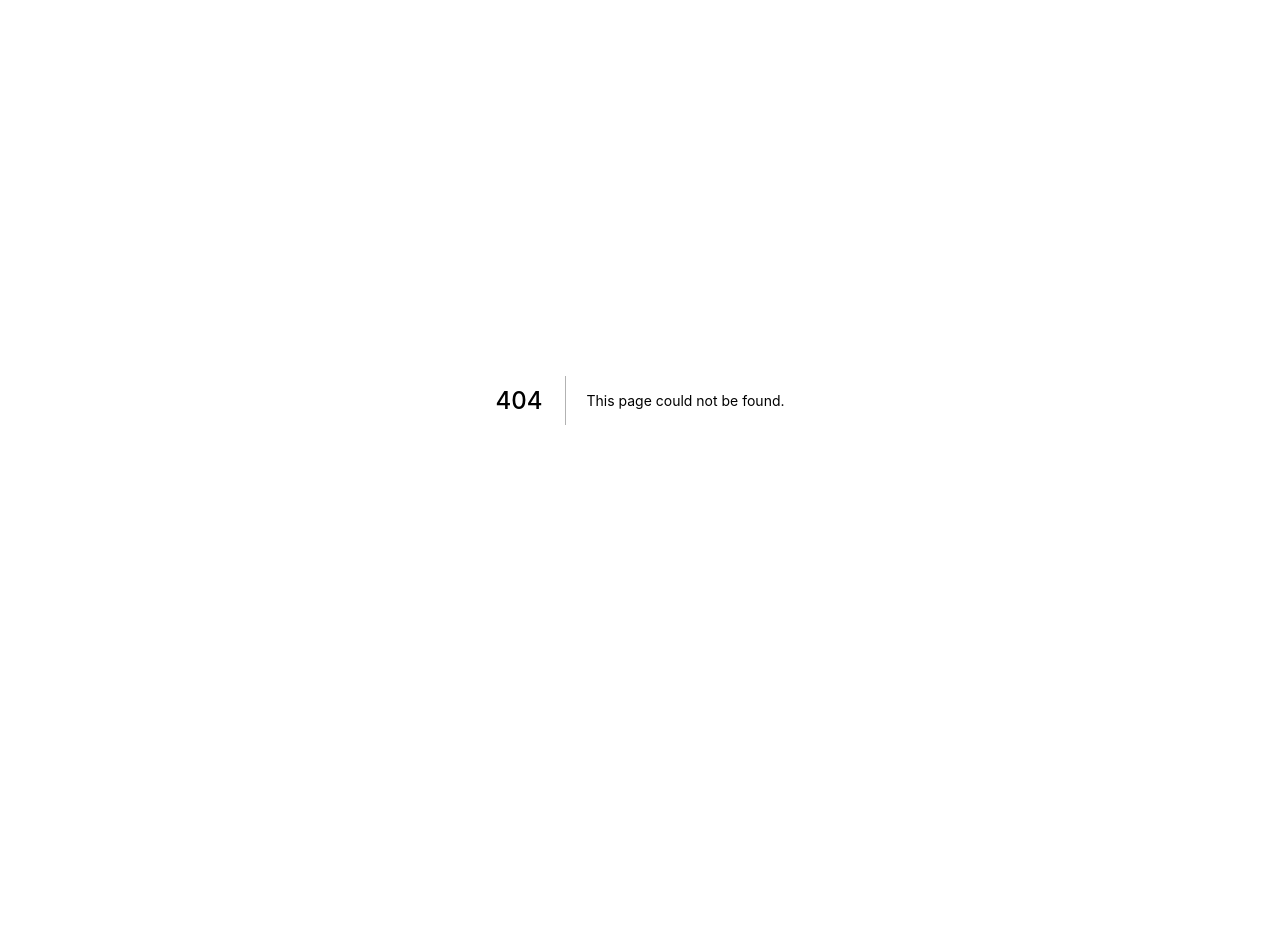
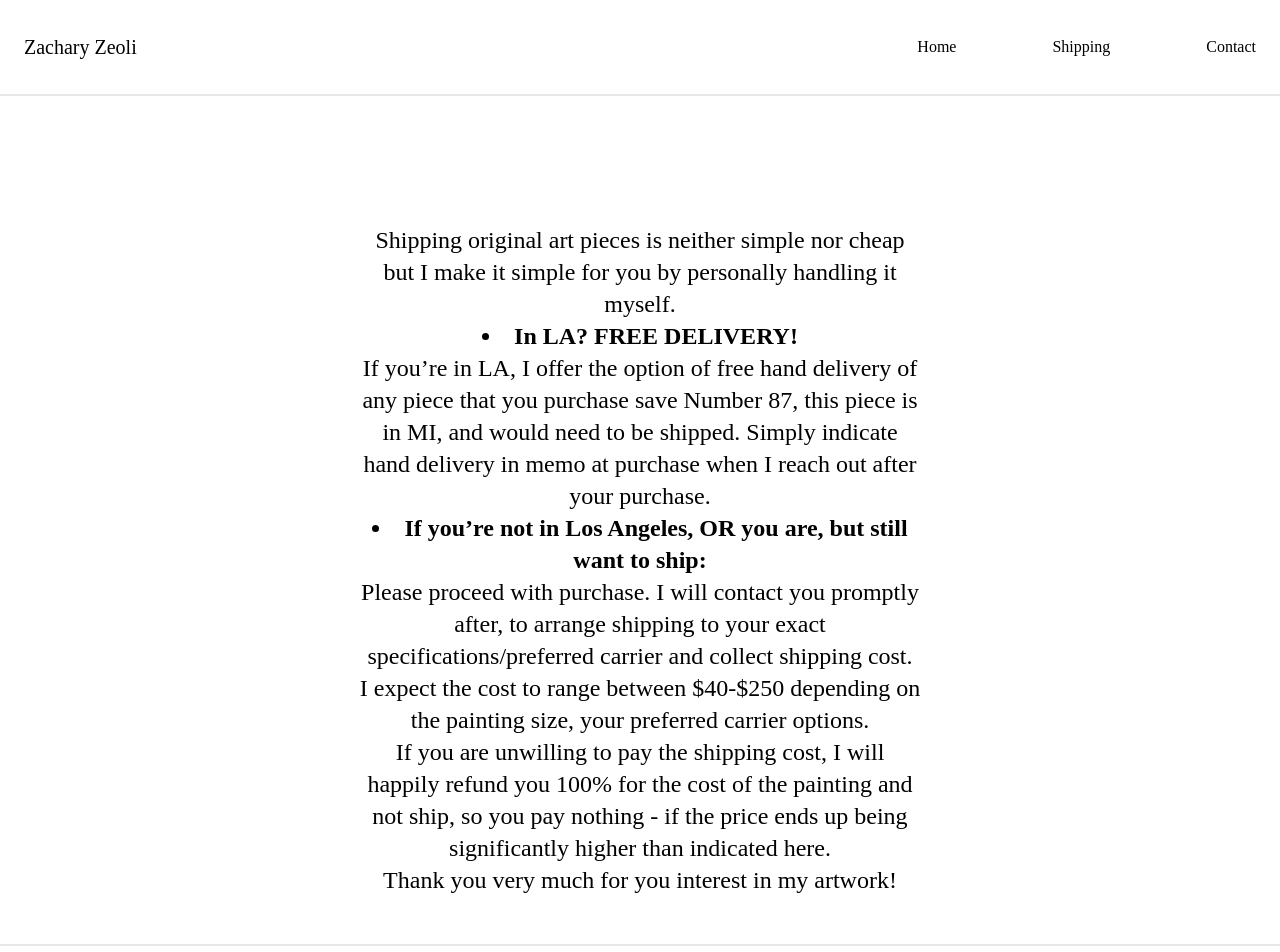
Before and after one commit to DesmonFur/zaksartstudio, a Next.js app: page /shipping in a window 1280 px wide. Before the commit this address had no page. Shown: the top 952 px of the page. Before the commit the page ends 800 px from the top, so only its background shows below. Built offline with nearby package versions, Linux system fonts and the light colour scheme; what tw-elements would draw is missing.

Commit message:
contact and shipping page

```diff
--- a/components/Contact/Contact.jsx
+++ b/components/Contact/Contact.jsx
@@ -9,7 +9,7 @@ function Contact() {
   if (state.succeeded) {
     return (
       <div className="flex h-screen ">
-        <span className="m-auto text-2xl tracking-[10px] text-gray-500 ">
+        <span className="m-auto text-center text-2xl tracking-[10px] text-[#F7AB0A] ">
           Your message has been received
         </span>
       </div>
@@ -24,8 +24,8 @@ function Contact() {
         <div className="relative  mt-4 flex max-w-7xl items-center  justify-evenly ">
           <div className="text-left  md:mt-12 md:mr-12  ">
             <img
-              src="https://images.unsplash.com/photo-1629627262826-7e2e7c4db12e?ixlib=rb-4.0.3&ixid=MnwxMjA3fDB8MHxwaG90by1wYWdlfHx8fGVufDB8fHx8&auto=format&fit=crop&w=687&q=80"
-              alt=""
+              src="https://res.cloudinary.com/notio/image/upload/v1677490573/zaksartstudio/contact_image_hma9y8.png"
+              alt="contact image"
               className="h-full w-full object-cover sm:h-full sm:w-full"
             />
             {/* <Image
@@ -43,23 +43,36 @@ function Contact() {
             </h4>
             <div className="flex flex-col space-y-10 ">
               <span className="">
-                Contact the artist by filling out the information below. You may
-                contact them through email or filling out the form below. Thanks
-                for reaching out!
+                Contact the artist by filling out the information below - he
+                will reply promptly by email.
               </span>
-              <span className=""></span>
+              <span className="">
+                Please reach out with questions regarding specific orders or
+                pieces, payment or shipping (click here for shipping policy).*
+              </span>
+              <span className="">
+                Please put the word “commission” in the subject line if you wish
+                to propose a commissioned piece, gallery show, public
+                mural/installation, or commercial work et al.
+              </span>
+              <span className="">
+                Whereas, if your inquiry is of a time sensitive issue please
+                copy and paste the following into the subject line:
+              </span>
               <address>
-                <a href="mailto:zakzeoli@gmail.com">zakzeoli@gmail.com</a>
+                {/* <a href="mailto:zakzeoli@gmail.com">zakzeoli@gmail.com</a> */}
+                zakzeoliart.com - *urgent customer need* He will get back to you
+                within 24 business hours.
               </address>
             </div>
           </div>
           <div className="">
             <form
-              className="contact-form mx-auto mt-12 flex  flex-col space-y-2"
+              className="contact-form mx-auto mt-12 flex  flex-col space-y-3"
               onSubmit={handleSubmit}
               action="https://formspree.io/f/moqboojv"
             >
-              <div className="flex space-x-2 ">
+              {/* <div className="flex space-x-2 ">
                 <input
                   placeholder="Name"
                   className="contact-input"
@@ -82,8 +95,50 @@ function Contact() {
                   field="email"
                   errors={state.errors}
                 />
+              </div> */}
+              <label> Name *</label>
+              <div className="flex space-x-2">
+                <div>
+                  <input name="first-name" className=" contact-input" />
+                  <label
+                    for="first-name"
+                    className="mt-1 inline-block text-sm text-white sm:text-xs"
+                  >
+                    First Name
+                  </label>
+                </div>
+                <div>
+                  <input name="first-name" className=" contact-input" />
+                  <label
+                    for="first-name"
+                    className="mt-1 inline-block text-sm text-white sm:text-xs"
+                  >
+                    Last Name
+                  </label>
+                </div>
               </div>
-              <input
+              <label for="email"> Your Email *</label>
+              <div>
+                <input
+                  name="email"
+                  className=" contact-input contact-full-width-input"
+                />
+              </div>
+              <label for="subject"> Subject Line *</label>
+              <div>
+                <input
+                  name="subject"
+                  className=" contact-input contact-full-width-input"
+                />
+              </div>
+              <label for="message">Message *</label>
+              <div>
+                <input
+                  className=" contact-input contact-full-width-input"
+                  name="message"
+                />
+              </div>
+              {/* <input
                 placeholder="Subject"
                 className="contact-input"
                 type="text"
@@ -94,18 +149,7 @@ function Contact() {
                 prefix="Subject"
                 field="subject"
                 errors={state.errors}
-              />
-              <textarea
-                placeholder="Message"
-                className="contact-input"
-                name="message"
-                id="message-input"
-              />
-              <ValidationError
-                prefix="Message"
-                field="message"
-                errors={state.errors}
-              />
+              /> */}
               <button
                 type="submit"
                 className="w-[50%] rounded-md bg-[#F7AB0A] py-5 px-10 font-bold text-black duration-300 hover:scale-105 md:w-[100%]"
--- a/components/Footer/Footer.jsx
+++ b/components/Footer/Footer.jsx
@@ -4,9 +4,12 @@ import Link from "next/link";
 function Footer() {
   return (
     <div className="container mx-auto mt-12 flex h-24 items-center justify-center border-t-2 font-playFairDisplay">
-      <span className="text-2xl">Zachary Zeoli</span>
+      <span className="text-xl">Zachary Zeoli</span>
       <div className="ml-12">
         <Link href="/contact">Contact</Link>
+      </div>
+      <div className="ml-12">
+        <Link href="/shipping">Shipping</Link>
       </div>
     </div>
   );
--- a/components/Header/Header.jsx
+++ b/components/Header/Header.jsx
@@ -18,6 +18,9 @@ function Header() {
         <div className="hidden items-end justify-end gap-2 sm:flex md:gap-24">
           <Link href="/">Home</Link>
           {/* <Link href="/about">About</Link> */}
+          <Link className="" href="shipping">
+            Shipping
+          </Link>
           <Link href="/contact">Contact</Link>
         </div>
       </div>
@@ -76,6 +79,12 @@ function Header() {
                   >
                     Contact
                   </Link>
+                  <Link
+                    className="px-2 focus:outline-none focus:ring-2 focus:ring-inset focus:ring-gray-500"
+                    href="shipping"
+                  >
+                    Shipping
+                  </Link>
                 </nav>
               </div>
             </div>
--- /dev/null
+++ b/pages/shipping.jsx
@@ -0,0 +1,61 @@
+import React from "react";
+import Header from "../components/Header/Header";
+import Footer from "../components/Footer/Footer";
+function shipping() {
+  return (
+    <div>
+      <Header />
+      <main className="text-md ml-4 mr-4 font-playFairDisplay lg:text-2xl">
+        <h3 className="top-12 mx-auto mt-12 mb-12 w-[90%] animate-pulse  text-center font-playFairDisplay text-2xl tracking-[15px] text-white">
+          Shipping
+        </h3>{" "}
+        <section className="mx-auto  text-center md:w-[45%]">
+          <span>
+            Shipping original art pieces is neither simple nor cheap but I make
+            it simple for you by personally handling it myself.
+          </span>
+          <ul className="list-inside list-disc">
+            <li>
+              <b>In LA? FREE DELIVERY!</b>
+            </li>
+          </ul>
+
+          <p>
+            If you’re in LA, I offer the option of free hand delivery of any
+            piece that you purchase save Number 87, this piece is in MI, and
+            would need to be shipped. Simply indicate hand delivery in memo at
+            purchase when I reach out after your purchase.
+          </p>
+          <ul className="list-inside list-disc">
+            <li>
+              <b>
+                If you’re not in Los Angeles, OR you are, but still want to
+                ship:
+              </b>
+            </li>
+          </ul>
+          <p>
+            Please proceed with purchase. I will contact you promptly after, to
+            arrange shipping to your exact specifications/preferred carrier and
+            collect shipping cost.
+          </p>
+          <p>
+            I expect the cost to range between $40-$250 depending on the
+            painting size, your preferred carrier options.
+          </p>
+          <p>
+            If you are unwilling to pay the shipping cost, I will happily refund
+            you 100% for the cost of the painting and not ship, so you pay
+            nothing - if the price ends up being significantly higher than
+            indicated here.
+          </p>
+          <span>Thank you very much for you interest in my artwork!</span>
+        </section>
+      </main>
+
+      <Footer />
+    </div>
+  );
+}
+
+export default shipping;
--- a/styles/globals.css
+++ b/styles/globals.css
@@ -35,7 +35,14 @@ a {
   @apply w-40 rounded-sm border-b border-[#242424] bg-slate-400/10 px-6 py-4 text-white placeholder-gray-500 outline-none transition-all hover:border-[#F7AB0A]/40 focus:border-[#F7AB0A]/40 focus:text-white sm:w-[12rem] md:w-[12rem] xl:w-64;
 }
 
+.contact-full-width-input {
+  @apply w-full;
+}
+
 #message-input {
+  width: 100%;
+}
+#email-input {
   width: 100%;
 }
 
```
Also changed, not shown: public/images/contact_image.png (added).
